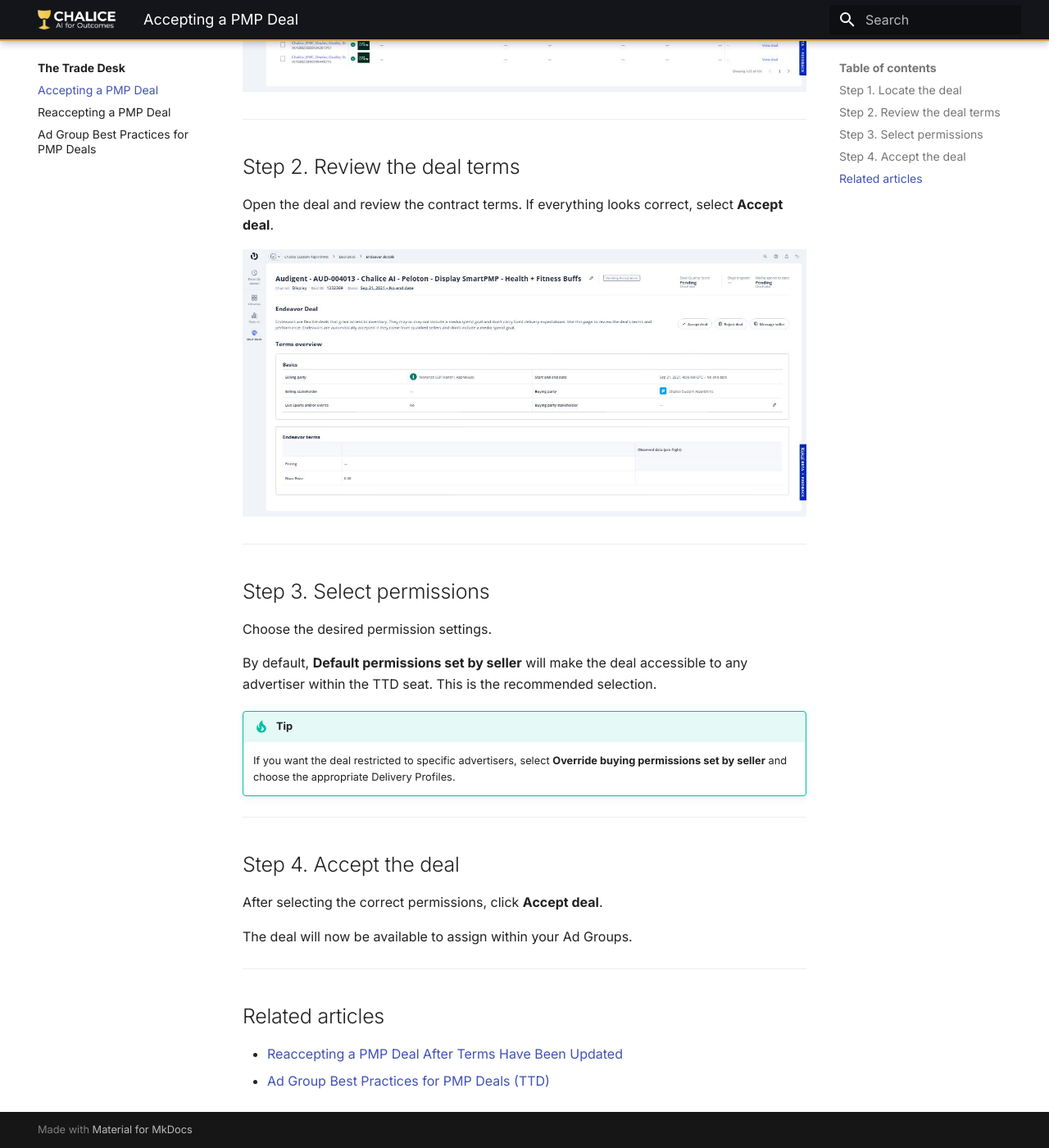
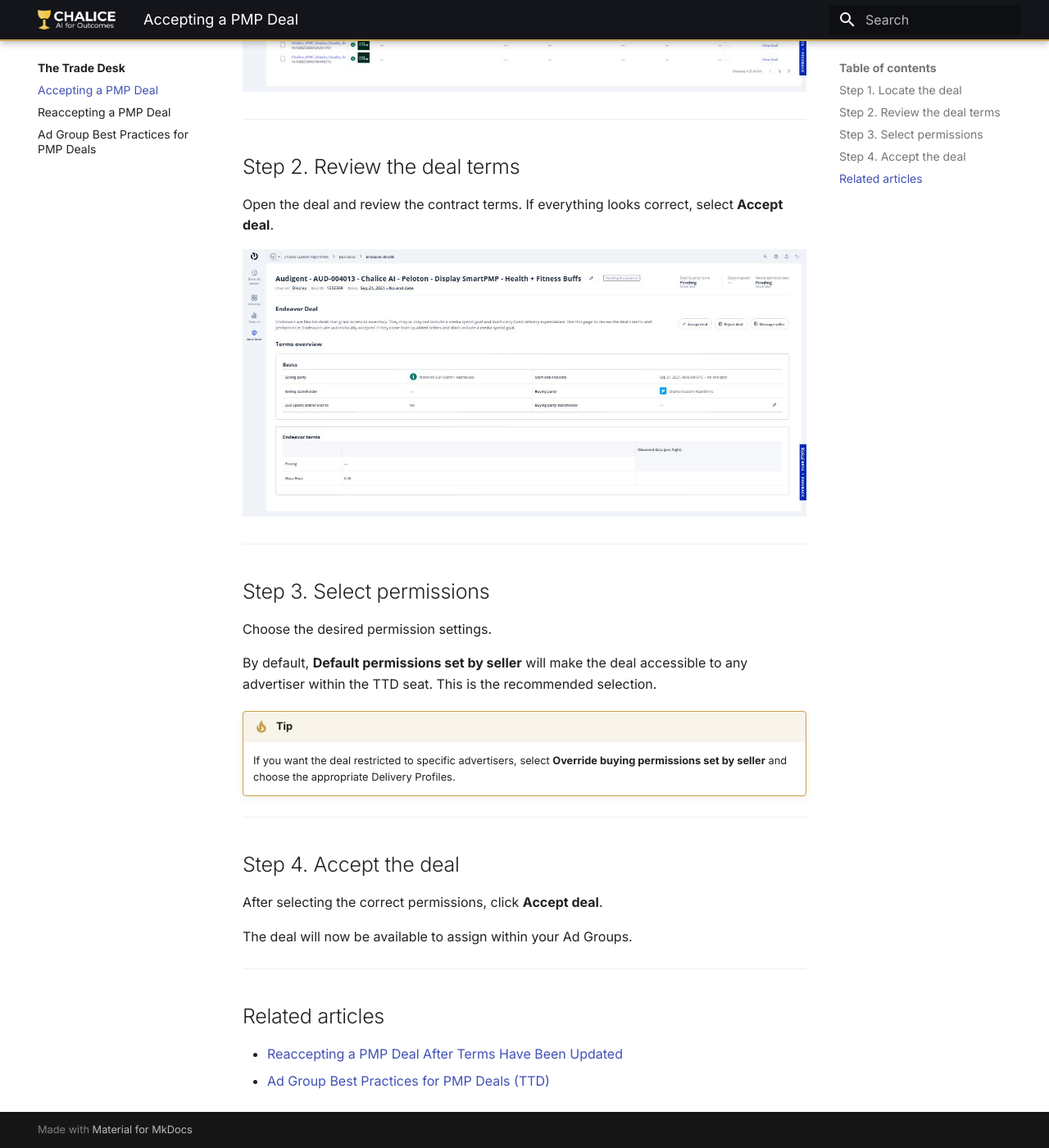
Before and after one commit to Rudy-chalice/chalice-help, an MkDocs documentation site: the page built from docs/the-trade-desk/accepting-a-pmp-deal.md, in a window 1280 px wide and 1400 px high, scrolled down 679 px. Shown: the whole window at 82% size. Built offline with MkDocs 1.6.1 and Material for MkDocs 9.7.7, drawn with Linux system fonts in a browser that asks for light colours.

Commit message:
Update extra.css

```diff
--- a/docs/stylesheets/extra.css
+++ b/docs/stylesheets/extra.css
@@ -32,3 +32,17 @@
 }
 .chalice-hero h1 { color: #ffffff; font-weight: 800; margin: 0 0 .4rem; }
 .chalice-hero p { color: #cfcfcf; margin: 0; }
+
+/* Tip admonition — Chalice gold (#c9a24b) */
+.md-typeset .admonition.tip,
+.md-typeset details.tip {
+  border-color: #c9a24b;
+}
+.md-typeset .tip > .admonition-title,
+.md-typeset .tip > summary {
+  background-color: rgba(201, 162, 75, 0.12);
+}
+.md-typeset .tip > .admonition-title::before,
+.md-typeset .tip > summary::before {
+  background-color: #c9a24b;
+}
```
